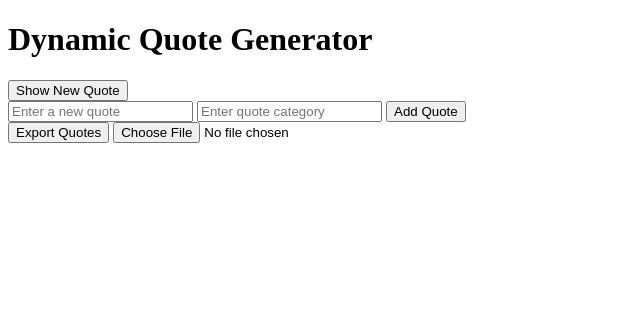
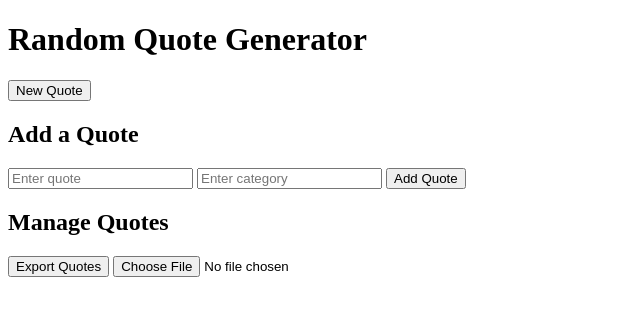
Before and after one commit to Agnettah-ctrl/alx_fe_javascript, a plain HTML site: page dom-manipulation/index.html in a window 1280 px wide. Shown: the whole page, without its empty margins (0-640 px from the left). Drawn offline with Linux system fonts and the light colour scheme.

Commit message:
Grader pass

```diff
--- a/dom-manipulation/index.html
+++ b/dom-manipulation/index.html
@@ -2,28 +2,25 @@
 <html lang="en">
 <head>
   <meta charset="UTF-8">
-  <meta name="viewport" content="width=device-width, initial-scale=1.0">
-  <title>Dynamic Quote Generator</title>
+  <title>Quote Manager</title>
 </head>
 <body>
-  <h1>Dynamic Quote Generator</h1>
+  <h1>Random Quote Generator</h1>
 
-  <!-- Display for random quotes -->
+  <!-- Quote Display -->
   <div id="quoteDisplay"></div>
-  <button id="newQuote">Show New Quote</button>
+  <button id="newQuote">New Quote</button>
 
-  <!-- Form to add new quotes -->
-  <div>
-    <input id="newQuoteText" type="text" placeholder="Enter a new quote" />
-    <input id="newQuoteCategory" type="text" placeholder="Enter quote category" />
-    <button onclick="addQuote()">Add Quote</button>
-  </div>
+  <!-- Add Quote -->
+  <h2>Add a Quote</h2>
+  <input type="text" id="newQuoteText" placeholder="Enter quote">
+  <input type="text" id="newQuoteCategory" placeholder="Enter category">
+  <button onclick="addQuote()">Add Quote</button>
 
-  <!-- Export + Import functionality -->
-  <div>
-    <button id="exportQuotes">Export Quotes</button>
-    <input type="file" id="importFile" />
-  </div>
+  <!-- Export / Import -->
+  <h2>Manage Quotes</h2>
+  <button id="exportQuotes">Export Quotes</button>
+  <input type="file" id="importFile" accept=".json">
 
   <script src="script.js"></script>
 </body>
```
Also changed, not shown: dom-manipulation/script.js (+4 -4 lines).
